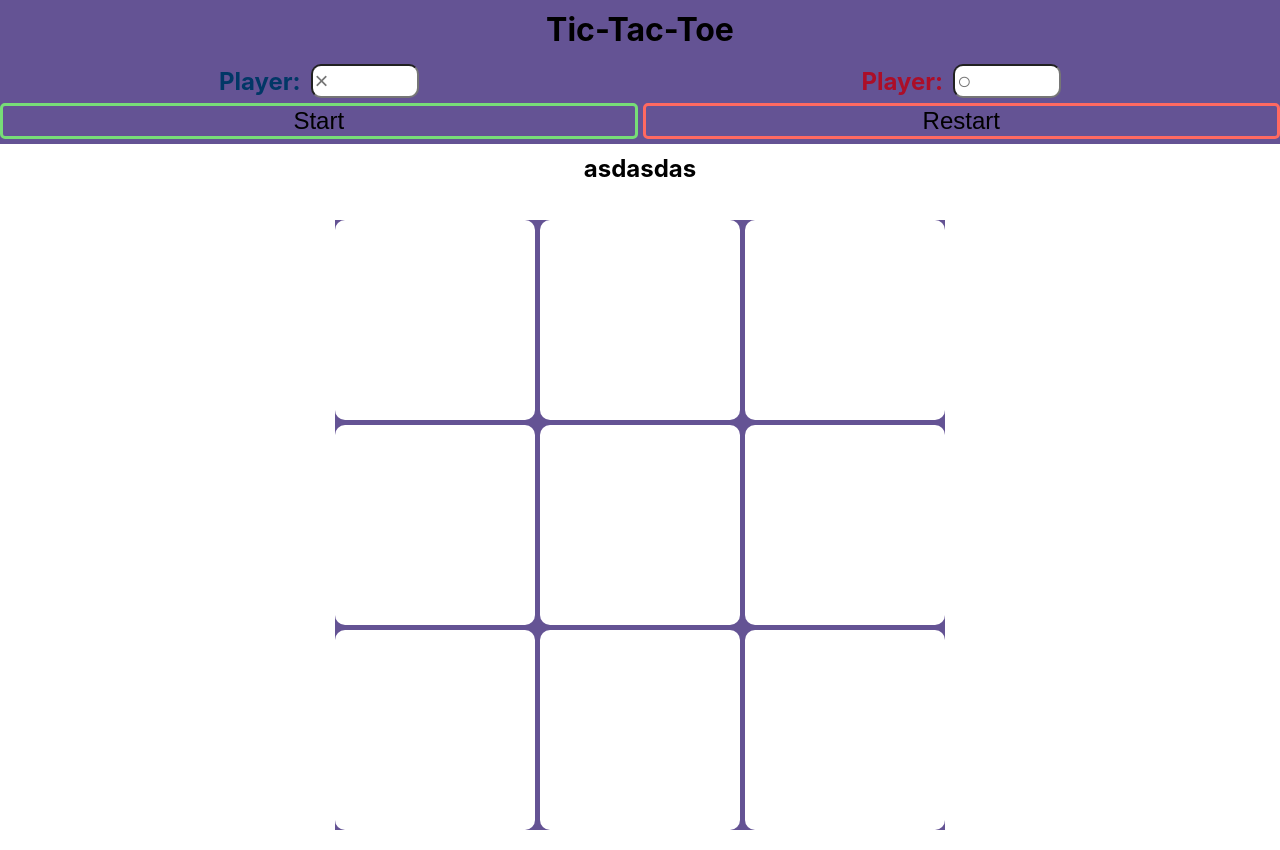
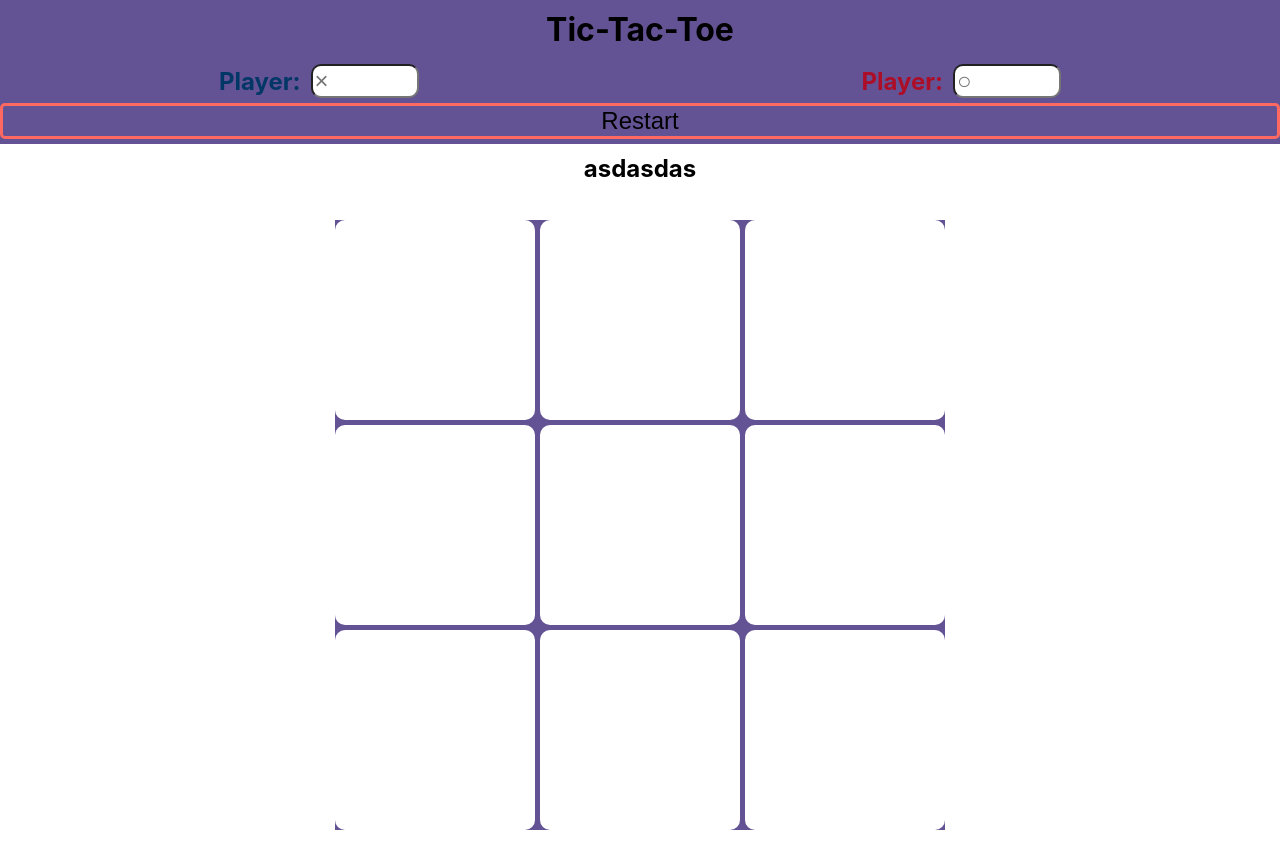
Before and after one commit to GrendonChow/tic-tac-toe, a plain HTML site: page index.html in a window 1280 px wide. Both pictures are taken after a click on the button "Start". Drawn offline with Linux system fonts and the light colour scheme.

Commit message:
Added Start and restart button toggle

```diff
--- a/index.html
+++ b/index.html
@@ -20,9 +20,8 @@
             <input id="two" placeholder="&#9675;">
         </div>
         <button id="start-button">Start</button>
-        <button id="restart-button">Restart</button>
     </div>
-    <h2 id="winner">asdasdas</h2>
+    <h2 id="info-display">asdasdas</h2>
     <div id="game-board">
         <button class="square"></button>
         <button class="square"></button>
--- a/script.js
+++ b/script.js
@@ -2,7 +2,7 @@ const gameBoard = (() => {
     let board = [];
 })();
 
-//Factory for creatign Playyer objects
+//Factory for creating Playyer objects
 const Player = (sign) => {
     let name = sign;
     const getSign = () => sign;
@@ -18,17 +18,31 @@ const Player = (sign) => {
 
 const displayController = (() => {
     //do stuff
+    const infoDisplay = document.getElementById("info-display");
+    const nextTurn = () => infoDisplay.textContent = "Somones turn";
 })();
 
 const gameController = (() =>{
-    const startBtn = document.getElementById("start-button");
+    const mainBtn = document.getElementById("start-button");
+
     const playerOne = Player('x');
     const playerTwo = Player('o');
 
-    startBtn.onclick = () => {
-        const oneInput = document.getElementById("player-one-name");
-        const twoInput = document.getElementById("two");
-        playerOne.setName(oneInput.value);
-        playerTwo.setName(twoInput.value);
+    mainBtn.onclick = () => {
+        if(mainBtn.textContent == "Start")
+        {
+            mainBtn.setAttribute("id","restart-button");
+            mainBtn.textContent = "Restart";
+            console.log("test");
+            const oneInput = document.getElementById("player-one-name");
+            const twoInput = document.getElementById("two");
+            playerOne.setName(oneInput.value);
+            playerTwo.setName(twoInput.value);
+        }
+        else{
+            mainBtn.setAttribute("id","start-button");
+            mainBtn.textContent = "Start";
+        }
+
     }
 })();
--- a/style.css
+++ b/style.css
@@ -62,6 +62,10 @@ h2{
     border-radius: 5px;
 }
 
+#start-button, #restart-button{
+    grid-column: 1 / -1;
+}
+
 #start-button{
     border: 3px solid #77dd77;
 }
@@ -88,7 +92,7 @@ h2{
     align-self: center;
 }
 
-#winner{
+#info-display{
     height: 1.5em;
     margin:10px;
 }
```
